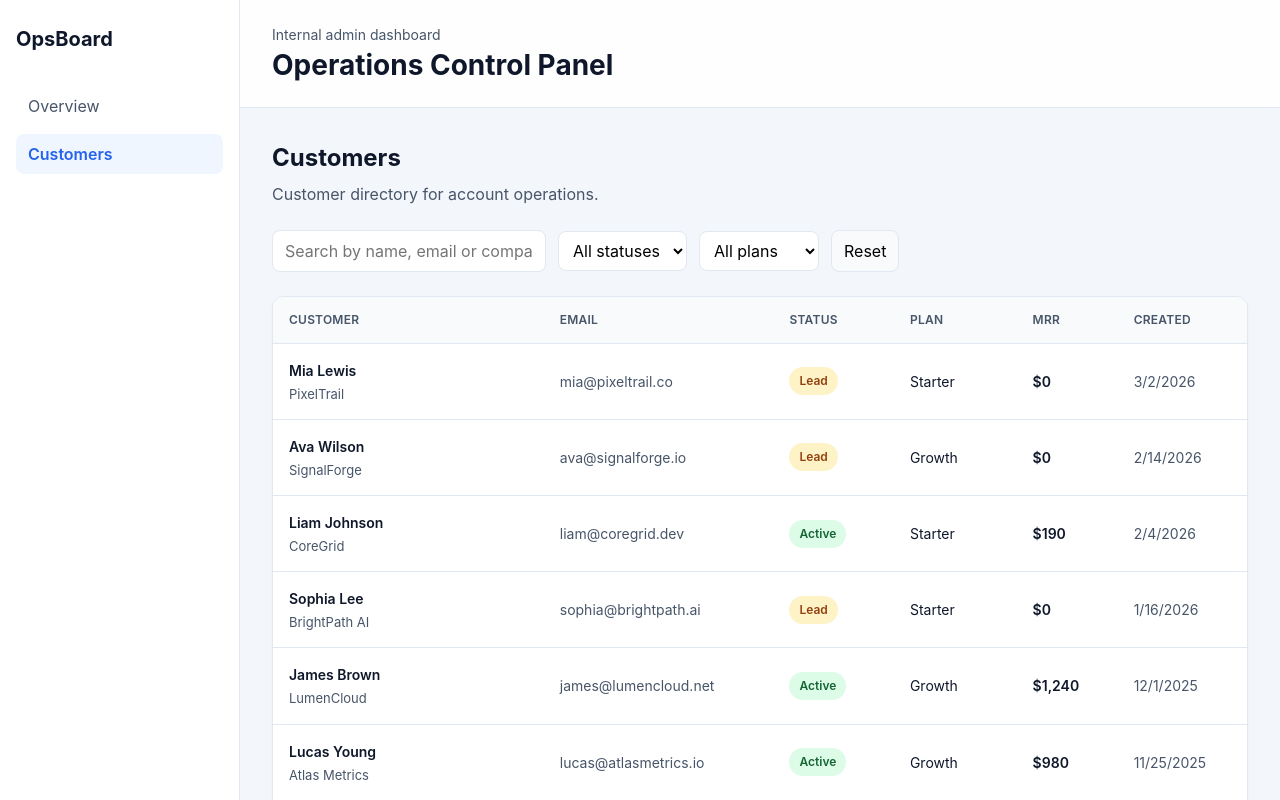
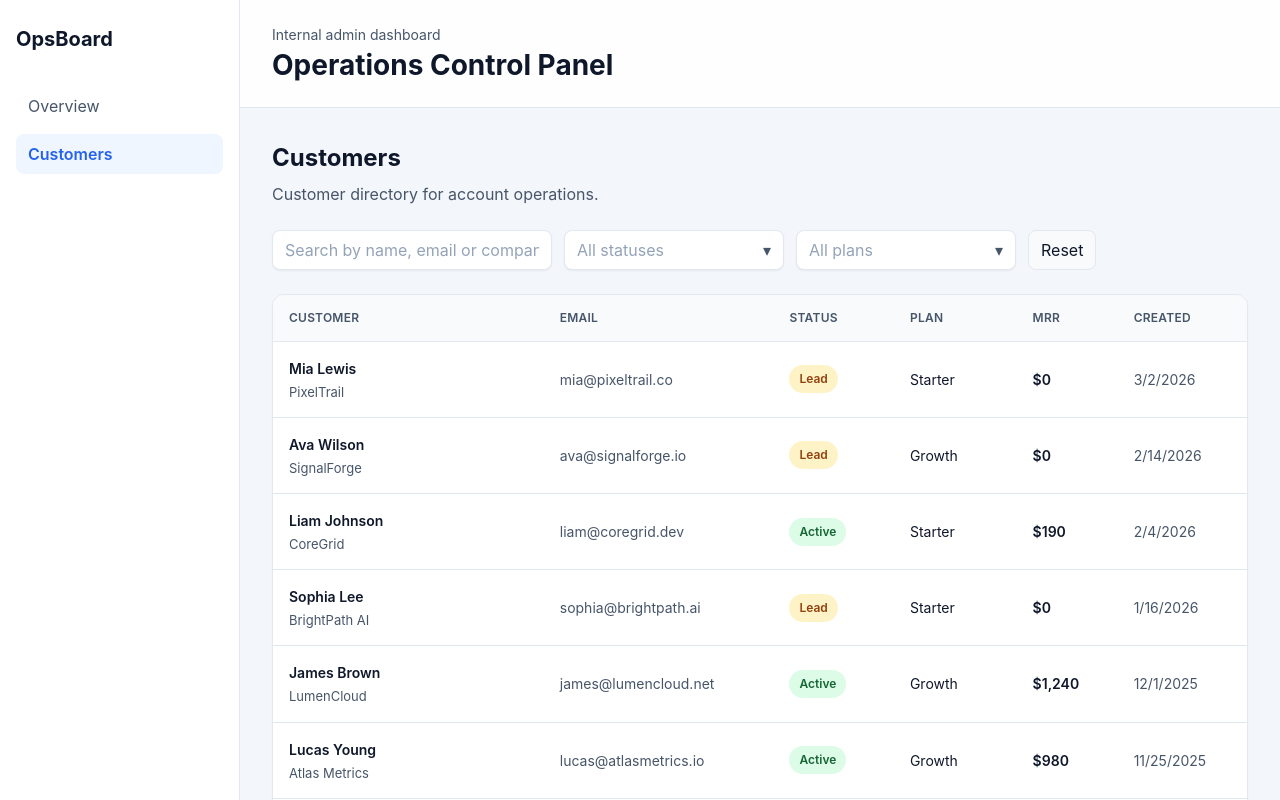
Before and after one commit to lenakettu/ops-board, a React (Vite) app: page /customers in a window 1280 px wide. Shown: the top 800 px of the page. Built offline with nearby package versions, Linux system fonts and the light colour scheme.

Commit message:
feat: add custom multi-select filters

```diff
--- a/src/entities/customer/api/customersApi.ts
+++ b/src/entities/customer/api/customersApi.ts
@@ -77,8 +77,9 @@ function filterCustomers(items: Customer[], filters: CustomersFilters): Customer
       customer.email.toLowerCase().includes(search) ||
       customer.company.toLowerCase().includes(search);
 
-    const matchesStatus = filters.status === 'all' || customer.status === filters.status;
-    const matchesPlan = filters.plan === 'all' || customer.plan === filters.plan;
+    const matchesStatus = filters.status.length === 0 || filters.status.includes(customer.status);
+
+    const matchesPlan = filters.plan.length === 0 || filters.plan.includes(customer.plan);
 
     return matchesSearch && matchesStatus && matchesPlan;
   });
--- a/src/entities/customer/model/types.ts
+++ b/src/entities/customer/model/types.ts
@@ -17,8 +17,8 @@ export type SortDirection = 'asc' | 'desc';
 
 export interface CustomersFilters {
   search: string;
-  status: CustomerStatus | 'all';
-  plan: CustomerPlan | 'all';
+  status: CustomerStatus[];
+  plan: CustomerPlan[];
   page: number;
   pageSize: number;
   sortBy: CustomerSortField;
--- a/src/features/customer-filters/ui/CustomerFilters.module.css
+++ b/src/features/customer-filters/ui/CustomerFilters.module.css
@@ -6,21 +6,24 @@
 }
 
 .search {
-  min-width: 260px;
-  padding: 8px 12px;
-  border: 1px solid var(--border);
-  border-radius: var(--radius-sm);
-}
-
-.select {
-  padding: 8px 10px;
+  min-width: 280px;
+  min-height: 40px;
+  padding: 0 12px;
+  color: var(--text);
   background: var(--surface);
   border: 1px solid var(--border);
   border-radius: var(--radius-sm);
+  box-shadow: var(--shadow-sm);
+}
+
+.search::placeholder {
+  color: var(--text-muted);
 }
 
 .reset {
-  padding: 8px 12px;
+  min-height: 40px;
+  padding: 0 12px;
+  color: var(--text);
   background: var(--surface-secondary);
   border: 1px solid var(--border);
   border-radius: var(--radius-sm);
@@ -32,11 +35,14 @@
 
 @media (width <= 640px) {
   .container {
-    flex-direction: column;
     align-items: stretch;
   }
 
   .search {
+    min-width: 100%;
+  }
+
+  .reset {
     width: 100%;
   }
 }
--- a/src/features/customer-filters/ui/CustomerFilters.tsx
+++ b/src/features/customer-filters/ui/CustomerFilters.tsx
@@ -4,23 +4,16 @@ import type {
   CustomersFilters,
   CustomerStatus,
 } from '@/entities/customer/model/types';
+import { MultiSelect } from '@/shared/ui/select';
 
 import styles from './CustomerFilters.module.css';
 
 export interface CustomerFiltersProps {
   filters: CustomersFilters;
   onSearchChange: (value: string) => void;
-  onStatusChange: (value: CustomerStatus | 'all') => void;
-  onPlanChange: (value: CustomerPlan | 'all') => void;
+  onStatusChange: (value: CustomerStatus[]) => void;
+  onPlanChange: (value: CustomerPlan[]) => void;
   onReset: () => void;
-}
-
-function isCustomerStatus(value: string): value is CustomerStatus {
-  return value === 'active' || value === 'inactive' || value === 'lead';
-}
-
-function isCustomerPlan(value: string): value is CustomerPlan {
-  return value === 'starter' || value === 'growth' || value === 'enterprise';
 }
 
 export function CustomerFilters({
@@ -30,28 +23,6 @@ export function CustomerFilters({
   onPlanChange,
   onReset,
 }: CustomerFiltersProps) {
-  function handleStatusChange(value: string) {
-    if (value === 'all') {
-      onStatusChange('all');
-      return;
-    }
-
-    if (isCustomerStatus(value)) {
-      onStatusChange(value);
-    }
-  }
-
-  function handlePlanChange(value: string) {
-    if (value === 'all') {
-      onPlanChange('all');
-      return;
-    }
-
-    if (isCustomerPlan(value)) {
-      onPlanChange(value);
-    }
-  }
-
   return (
     <div className={styles.container}>
       <input
@@ -61,31 +32,19 @@ export function CustomerFilters({
         onChange={(event) => onSearchChange(event.target.value)}
       />
 
-      <select
-        className={styles.select}
+      <MultiSelect
+        options={customerStatusOptions}
         value={filters.status}
-        onChange={(event) => handleStatusChange(event.target.value)}
-      >
-        <option value="all">All statuses</option>
-        {customerStatusOptions.map((option) => (
-          <option key={option.value} value={option.value}>
-            {option.label}
-          </option>
-        ))}
-      </select>
+        onChange={onStatusChange}
+        placeholder="All statuses"
+      />
 
-      <select
-        className={styles.select}
+      <MultiSelect
+        options={customerPlanOptions}
         value={filters.plan}
-        onChange={(event) => handlePlanChange(event.target.value)}
-      >
-        <option value="all">All plans</option>
-        {customerPlanOptions.map((option) => (
-          <option key={option.value} value={option.value}>
-            {option.label}
-          </option>
-        ))}
-      </select>
+        onChange={onPlanChange}
+        placeholder="All plans"
+      />
 
       <button type="button" className={styles.reset} onClick={onReset}>
         Reset
--- a/src/pages/customers/model/tableState.ts
+++ b/src/pages/customers/model/tableState.ts
@@ -6,8 +6,8 @@ import type {
 
 export const defaultCustomersFilters: CustomersFilters = {
   search: '',
-  status: 'all',
-  plan: 'all',
+  status: [],
+  plan: [],
   page: 1,
   pageSize: 10,
   sortBy: 'createdAt',
@@ -24,7 +24,7 @@ export function updateSearch(prev: CustomersFilters, search: string): CustomersF
 
 export function updateStatus(
   prev: CustomersFilters,
-  status: CustomerStatus | 'all',
+  status: CustomerStatus[],
 ): CustomersFilters {
   return {
     ...prev,
@@ -33,7 +33,7 @@ export function updateStatus(
   };
 }
 
-export function updatePlan(prev: CustomersFilters, plan: CustomerPlan | 'all'): CustomersFilters {
+export function updatePlan(prev: CustomersFilters, plan: CustomerPlan[]): CustomersFilters {
   return {
     ...prev,
     plan,
--- /dev/null
+++ b/src/shared/ui/select/MultiSelect.module.css
@@ -0,0 +1,120 @@
+.root {
+  position: relative;
+  min-width: 220px;
+}
+
+.trigger {
+  display: flex;
+  align-items: center;
+  justify-content: space-between;
+  width: 100%;
+  min-height: 40px;
+  padding: 0 12px;
+  color: var(--text);
+  background: var(--surface);
+  border: 1px solid var(--border);
+  border-radius: var(--radius-sm);
+  box-shadow: var(--shadow-sm);
+}
+
+.trigger:hover {
+  border-color: var(--border-strong);
+}
+
+.placeholder {
+  color: var(--text-muted);
+}
+
+.value {
+  color: var(--text);
+  text-align: left;
+}
+
+.actions {
+  display: flex;
+  gap: 12px;
+  align-items: center;
+  margin-left: 12px;
+}
+
+.clear {
+  display: inline-flex;
+  align-items: center;
+  justify-content: center;
+  width: 20px;
+  height: 20px;
+  padding: 0;
+  line-height: 1;
+  color: var(--text-secondary);
+  background: transparent;
+  border: none;
+  border-radius: 999px;
+}
+
+.clear:hover {
+  color: var(--text);
+  background: var(--surface-secondary);
+}
+
+.chevron {
+  font-size: 16px;
+  line-height: 1;
+  color: var(--text-secondary);
+}
+
+.dropdown {
+  position: absolute;
+  top: calc(100% + 8px);
+  left: 0;
+  z-index: 20;
+  display: grid;
+  width: 100%;
+  padding: 8px;
+  background: var(--surface);
+  border: 1px solid var(--border);
+  border-radius: var(--radius-md);
+  box-shadow: var(--shadow-md);
+}
+
+.option {
+  display: flex;
+  align-items: center;
+  justify-content: space-between;
+  min-height: 36px;
+  padding: 0 8px;
+  color: var(--text);
+  text-align: left;
+  background: transparent;
+  border: none;
+  border-radius: var(--radius-sm);
+}
+
+.optionLabel {
+  overflow: hidden;
+  text-overflow: ellipsis;
+  white-space: nowrap;
+}
+
+.option:hover {
+  background: var(--surface-secondary);
+}
+
+.optionSelected {
+  background: #f5f8ff;
+}
+
+.optionCheck {
+  display: inline-flex;
+  align-items: center;
+  justify-content: center;
+  width: 18px;
+  font-size: 12px;
+  font-weight: 700;
+  color: var(--primary);
+}
+
+@media (width <= 640px) {
+  .root {
+    min-width: 100%;
+  }
+}
--- /dev/null
+++ b/src/shared/ui/select/MultiSelect.tsx
@@ -0,0 +1,122 @@
+import { useEffect, useMemo, useRef, useState } from 'react';
+
+import styles from './MultiSelect.module.css';
+import type { MultiSelectProps } from './types';
+
+export function MultiSelect<T extends string>({
+  options,
+  value,
+  onChange,
+  placeholder,
+}: MultiSelectProps<T>) {
+  const [isOpen, setIsOpen] = useState(false);
+  const rootRef = useRef<HTMLDivElement | null>(null);
+
+  const selectedLabels = useMemo(() => {
+    return options.filter((option) => value.includes(option.value)).map((option) => option.label);
+  }, [options, value]);
+
+  function handleToggleDropdown() {
+    setIsOpen((prev) => !prev);
+  }
+
+  function handleOptionToggle(optionValue: T) {
+    if (value.includes(optionValue)) {
+      onChange(value.filter((item) => item !== optionValue));
+      return;
+    }
+
+    onChange([...value, optionValue]);
+  }
+
+  function handleClear() {
+    onChange([]);
+  }
+
+  useEffect(() => {
+    function handleClickOutside(event: MouseEvent) {
+      if (!(event.target instanceof Node)) {
+        return;
+      }
+
+      if (rootRef.current && !rootRef.current.contains(event.target)) {
+        setIsOpen(false);
+      }
+    }
+
+    function handleEscape(event: KeyboardEvent) {
+      if (event.key === 'Escape') {
+        setIsOpen(false);
+      }
+    }
+
+    document.addEventListener('mousedown', handleClickOutside);
+    document.addEventListener('keydown', handleEscape);
+
+    return () => {
+      document.removeEventListener('mousedown', handleClickOutside);
+      document.removeEventListener('keydown', handleEscape);
+    };
+  }, []);
+
+  const triggerLabel =
+    selectedLabels.length === 0
+      ? placeholder
+      : selectedLabels.length <= 2
+        ? selectedLabels.join(', ')
+        : `${selectedLabels.length} selected`;
+
+  return (
+    <div className={styles.root} ref={rootRef}>
+      <button
+        type="button"
+        className={styles.trigger}
+        onClick={handleToggleDropdown}
+        aria-expanded={isOpen}
+      >
+        <span className={value.length === 0 ? styles.placeholder : styles.value}>
+          {triggerLabel}
+        </span>
+
+        <span className={styles.actions}>
+          {value.length > 0 ? (
+            <button
+              type="button"
+              className={styles.clear}
+              onClick={(event) => {
+                event.stopPropagation();
+                handleClear();
+              }}
+              aria-label="Clear selection"
+            >
+              ×
+            </button>
+          ) : null}
+
+          <span className={styles.chevron}>{isOpen ? '▴' : '▾'}</span>
+        </span>
+      </button>
+
+      {isOpen ? (
+        <div className={styles.dropdown}>
+          {options.map((option) => {
+            const isSelected = value.includes(option.value);
+
+            return (
+              <button
+                key={option.value}
+                type="button"
+                className={isSelected ? `${styles.option} ${styles.optionSelected}` : styles.option}
+                onClick={() => handleOptionToggle(option.value)}
+              >
+                <span className={styles.optionLabel}>{option.label}</span>
+
+                {isSelected ? <span className={styles.optionCheck}>✓</span> : null}
+              </button>
+            );
+          })}
+        </div>
+      ) : null}
+    </div>
+  );
+}
--- /dev/null
+++ b/src/shared/ui/select/index.ts
@@ -0,0 +1,2 @@
+export { MultiSelect } from './MultiSelect';
+export type { MultiSelectProps, SelectOption } from './types';
--- /dev/null
+++ b/src/shared/ui/select/types.ts
@@ -0,0 +1,11 @@
+export interface SelectOption<T extends string> {
+  value: T;
+  label: string;
+}
+
+export interface MultiSelectProps<T extends string> {
+  options: SelectOption<T>[];
+  value: T[];
+  onChange: (value: T[]) => void;
+  placeholder: string;
+}
```
